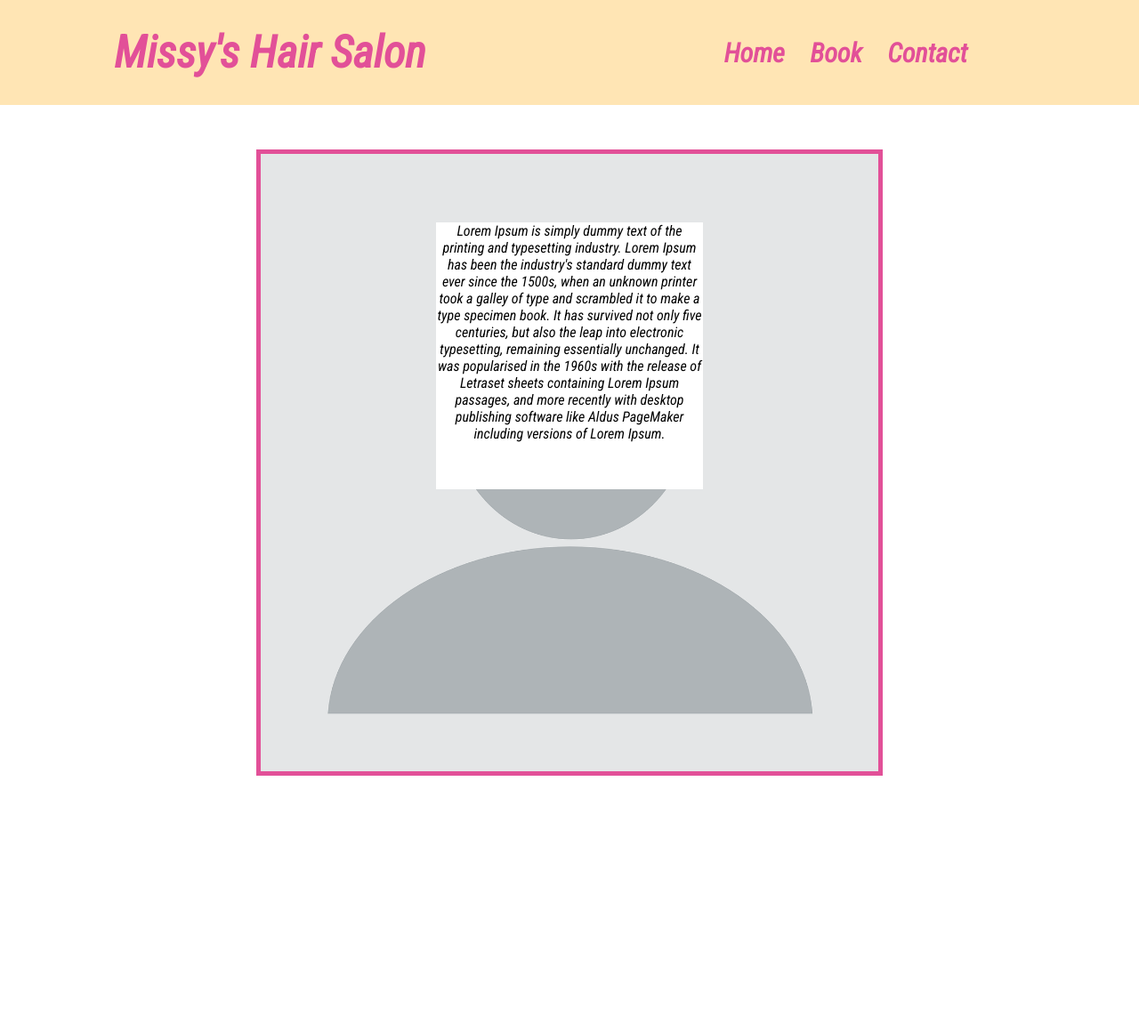
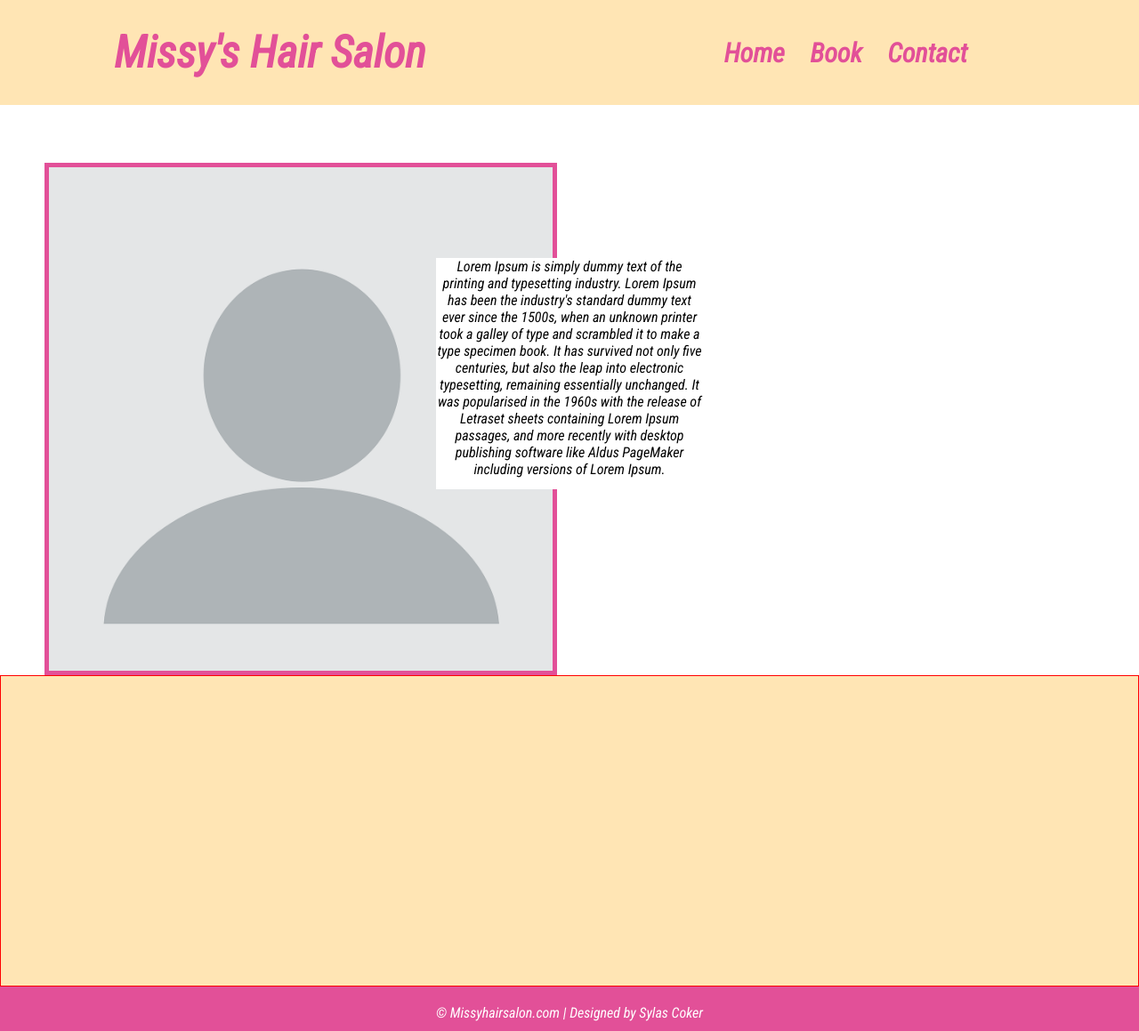
Before and after one commit to Syycoker/Missy-s-Hair-Saloon, a PHP site: page / in a window 1280 px wide. Shown: the whole page at 89% size. Before the commit the page ends 872 px from the top, so only its background shows below. Run offline with PHP 8.4, Linux system fonts and the light colour scheme.

Commit message:
Added footer section

```diff
--- a/index.html
+++ b/index.html
@@ -18,7 +18,7 @@
                 <nav>
                     <ul class="nav_links">
                         <li>
-                            <a href="index.php">Home</a>
+                            <a href="index.html">Home</a>
                             <a href="Book.php">Book</a>
                             <a href="Contact.php">Contact</a>
                         </li>
@@ -47,6 +47,18 @@
                     </p>
                 </div>
             </div>
+
+            <footer>
+                <div class="footer_content">
+                    <div class="footer_section about"> </div>
+                    <div class="footer_section links"> </div>
+                    <div class="footer_section contact-form"> </div>
+                </div>
+
+                <div class="footer_bottom">
+                    &copy; Missyhairsalon.com | Designed by Sylas Coker
+                </div>
+            </footer>
         </div>
     </div>
 </body>
--- a/style.css
+++ b/style.css
@@ -1,6 +1,7 @@
 @import url('https://fonts.googleapis.com/css2?family=Roboto+Condensed:ital@1&display=swap');
 
-body {
+html, body {
+    height: 100%;
 }
 
 * {
@@ -56,14 +57,14 @@ header h1{
     display: flex;
     align-items: center;
     justify-content: center;
+    min-height: 100%;
 }
 
 .content_frame img {
-    margin-top: 50px;
+    transition: all 0.3s ease 0s;
+    margin: 65px auto auto 50px;
     display: block;
-    margin-left: auto;
-    margin-right: auto;
-    max-width: 55%;
+    max-width: 45%;
     border: 5px solid #e25098;
 }
 
@@ -71,15 +72,42 @@ header h1{
     border: 5px solid #FFC0CB;
 }
 
-.content_frame #TextBox{
-    background-color:white;
+.content_frame #TextBox {
+    transition: all 0.3s ease 0s;
+    background-color: white;
     width: 300px;
-    height: 300px;
+    height: 260px;
     position: absolute;
     display: inline-block;
-    top: 250px;
+    top: 290px;
 }
 
 .content_frame #TextBox p{
     text-align: center;
 }
+
+/*Footer*/
+
+footer {
+    background-color: #ffe5b4;
+    color: #e25098;
+    height: 400px;
+    position: relative;
+}
+
+footer .footer_content{
+    border: 1px solid red;
+    height: 350px;
+}
+
+footer .footer_bottom {
+    background-color: #e25098;
+    color: white;
+    height: 50px;
+    width: 100%;
+    text-align: center;
+    position: absolute;
+    bottom: 0;
+    left:0;
+    padding-top: 20px;
+}
```
